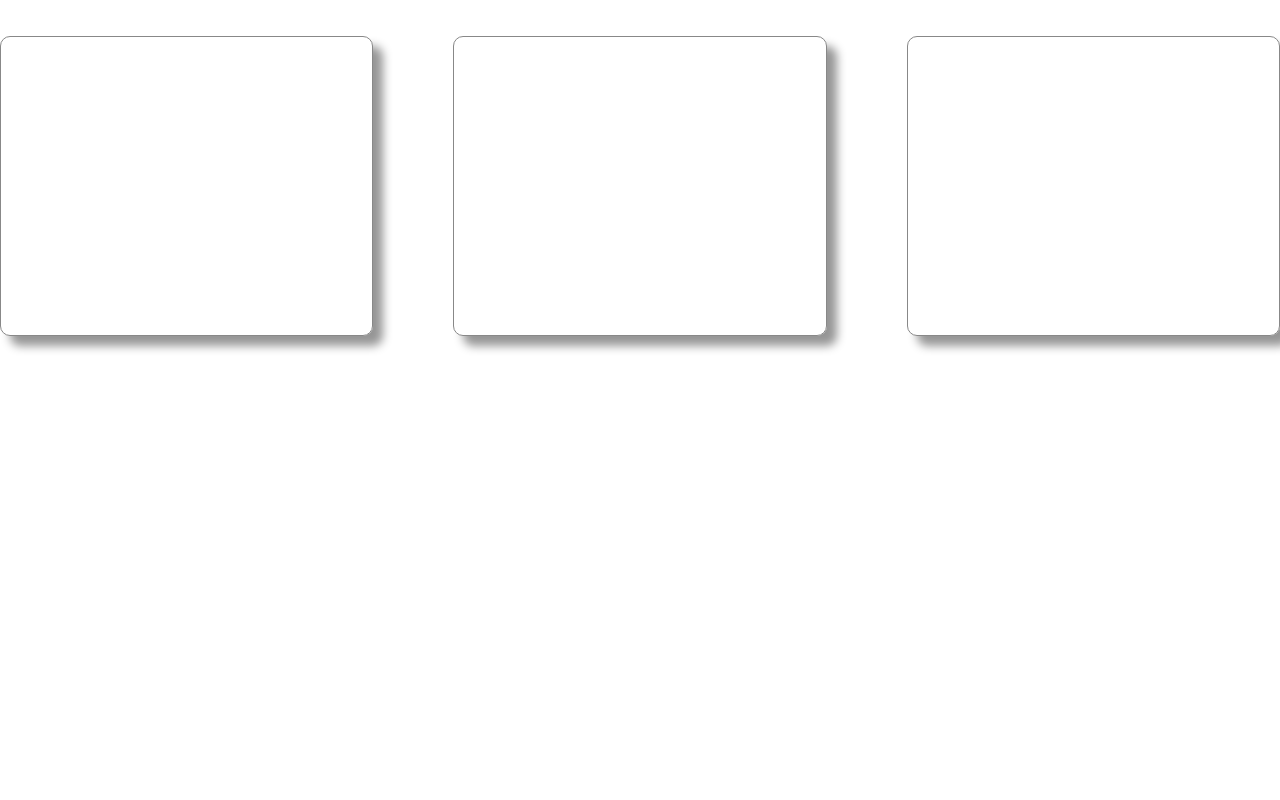
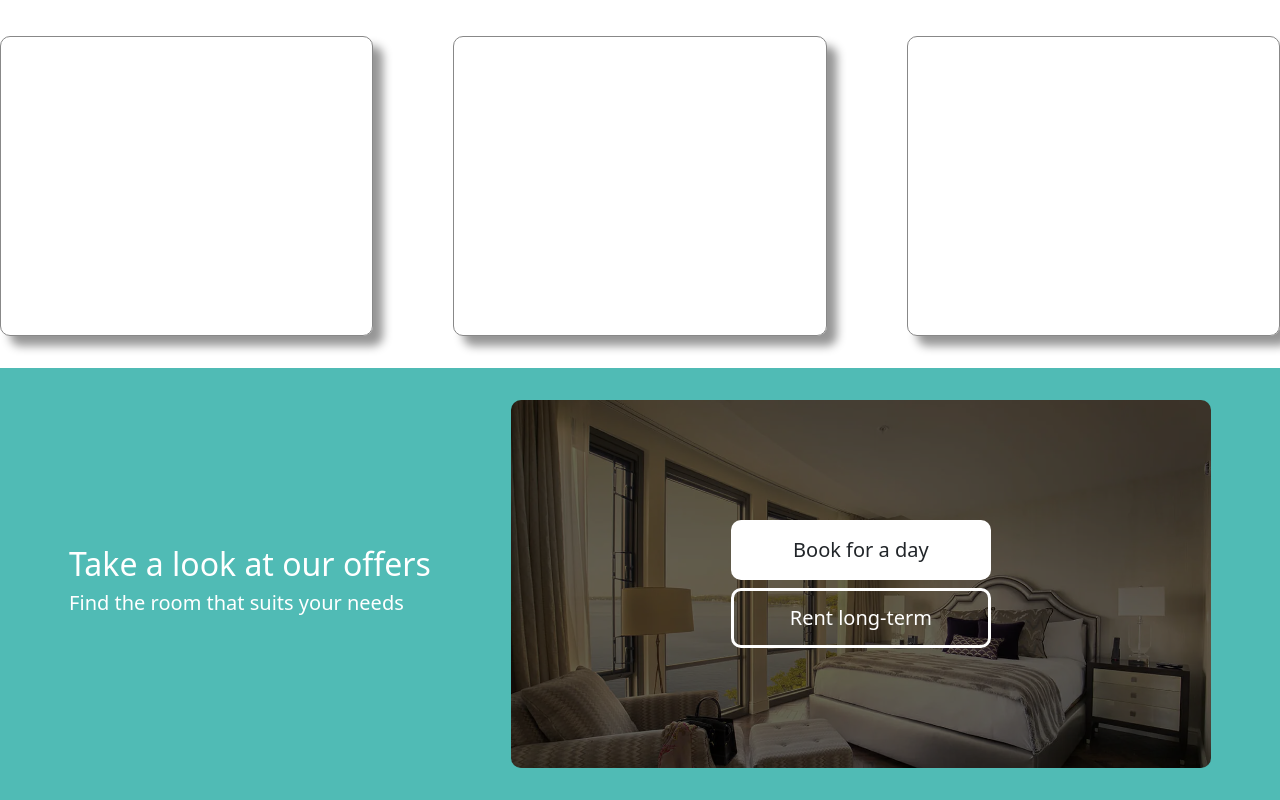
Before and after one commit to jajalovack/remulus-hotel-and-transient, a React (Vite) app: page / in a window 1280 px wide. Shown: the part 962-1762 px from the top of the page. Before the commit the page ends 1330 px from the top, so only its background shows below. Built offline with nearby package versions, Linux system fonts and the light colour scheme.

Commit message:
add more home page content

```diff
--- a/src/sections/Home/Contents.jsx
+++ b/src/sections/Home/Contents.jsx
@@ -18,6 +18,16 @@ const Contents = () => {
             <div className="testimony"></div>
             <div className="testimony"></div>
         </section>
+        <section className="seeHotels">
+            <div className="contentText">
+                <h2>Take a look at our offers</h2>
+                <h5>Find the room that suits your needs</h5>
+            </div>
+            <div className="contentImg">
+                <a href="#" className="primary">Book for a day</a>
+                <a href="#" className="secondary">Rent long-term</a>
+            </div>
+        </section>
     </>
   )
 }
--- a/src/sections/Home/Contents.scoped.css
+++ b/src/sections/Home/Contents.scoped.css
@@ -26,3 +26,45 @@ section
     border-radius: 10px;
     box-shadow: 10px 10px 10px #969696;
 }
+
+.seeHotels
+{
+    background-color: #50BBB5;
+    color: white;
+    display: flex;
+    align-items: center;
+}
+
+.seeHotels .contentImg
+{
+    padding: 120px 220px;
+    background: #0009 url("../../assets/home/seeHotels.webp");
+    background-blend-mode: darken;
+    background-size: cover;
+    border-radius: 10px;
+    width: 700px;
+}
+
+.seeHotels .contentImg a
+{
+    text-decoration: none;
+    font-size: 20px;
+    display: block;
+    text-align: center;
+    border-radius: 10px;
+}
+
+.primary
+{
+    margin-bottom: 0.5rem;
+    color: #212529;
+    background-color: white;
+    padding: 15px 30px;
+}
+
+.secondary
+{
+    color: white;
+    border: solid 3px white;
+    padding: 12px 27px;
+}
```
Also changed, not shown: src/assets/home/seeHotels.webp (added).
